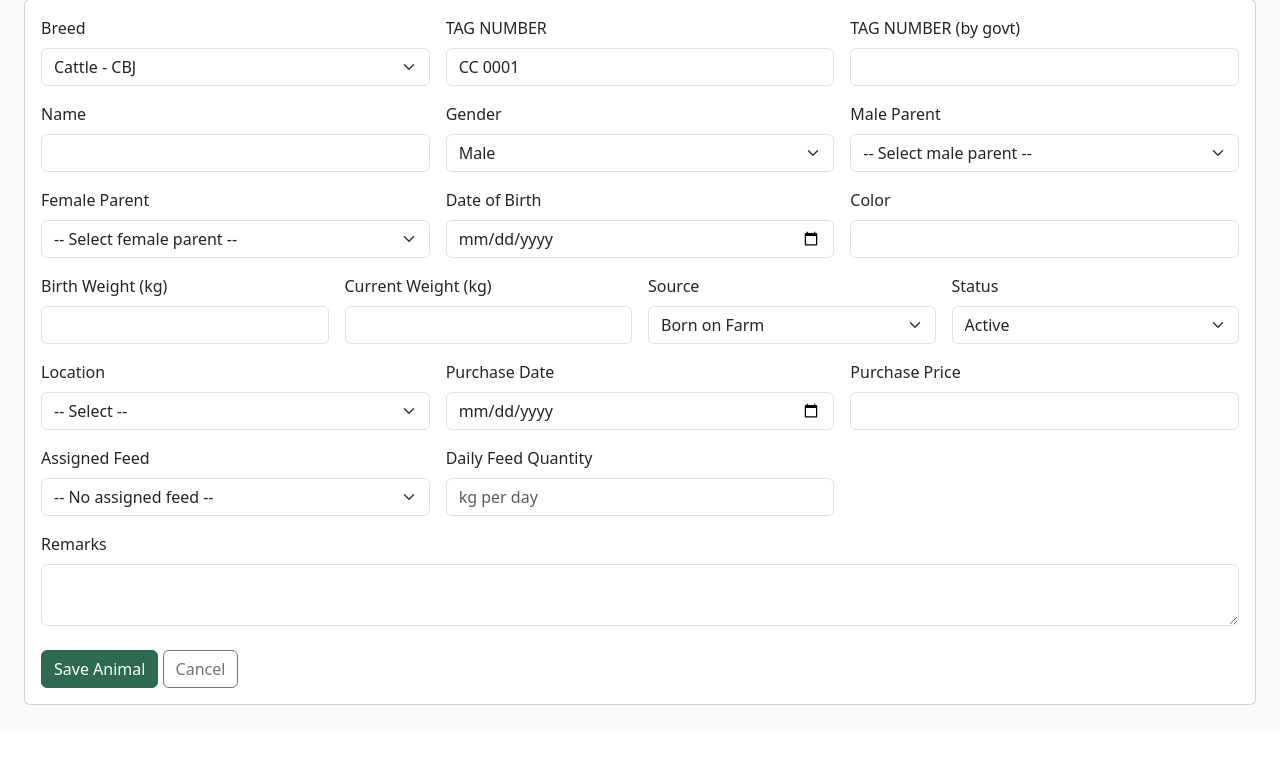
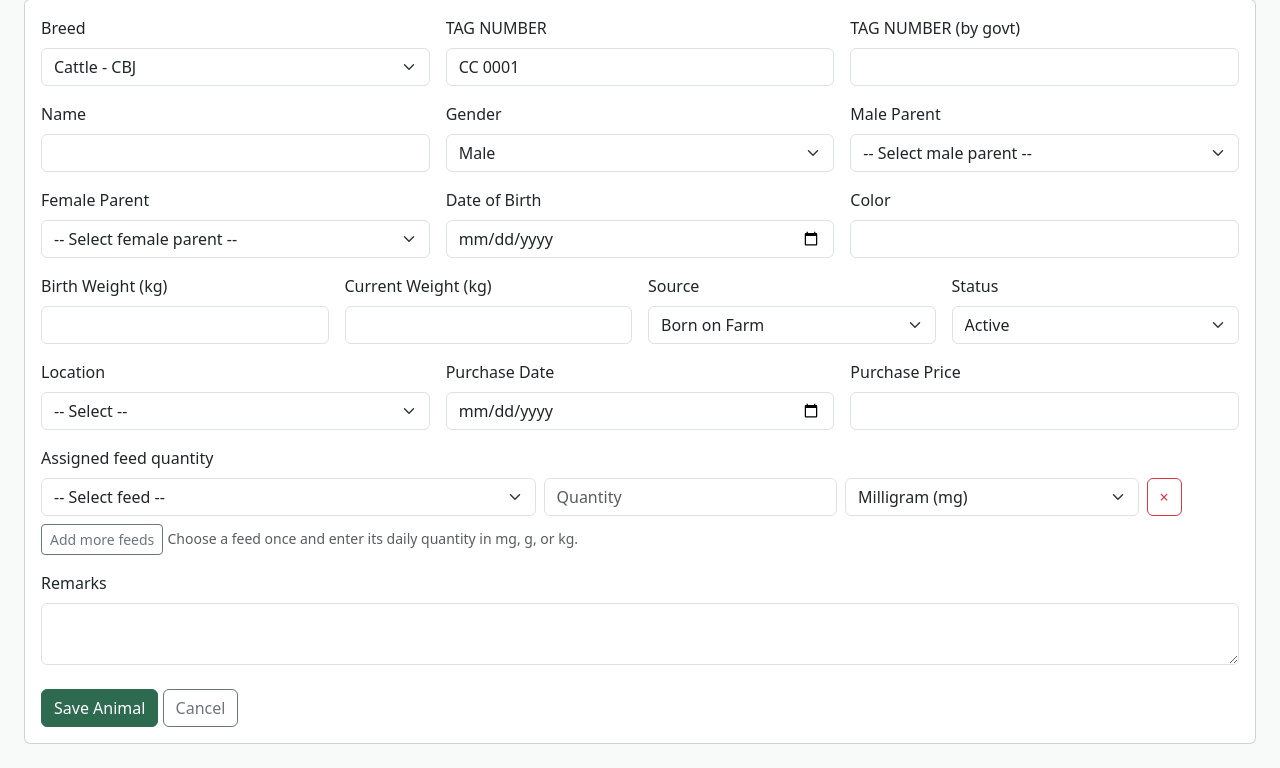
Before and after one commit to maiti-integrated-farming/farmit-in, a Flask app: page /animals/add in a window 1280 px wide. Shown: the part 135-903 px from the top of the page. Before the commit the page ends 840 px from the top, so only its background shows below. Run offline with Flask 3, Linux system fonts and the light colour scheme; a user stored in the database is signed in; some libraries are stand-ins or nearby versions.

Commit message:
feat: added selective feeding to Animals section

```diff
--- a/app/forms.py
+++ b/app/forms.py
@@ -1,7 +1,7 @@
 from flask_wtf import FlaskForm
 from wtforms import (
     StringField, PasswordField, BooleanField, SubmitField, SelectField, SelectMultipleField,
-    TextAreaField, DateField, DecimalField, IntegerField, HiddenField
+    TextAreaField, DateField, DecimalField, IntegerField, HiddenField, FormField, FieldList
 )
 from wtforms.validators import DataRequired, Email, EqualTo, Length, Optional, ValidationError, NumberRange
 from app.models import User, Organization
@@ -106,6 +106,16 @@ class InviteUserForm(FlaskForm):
             raise ValidationError('A user with this email already exists in the system.')
 
 
+class AnimalFeedAssignmentForm(FlaskForm):
+    feed_id = SelectField('Feed', coerce=int, validators=[Optional()])
+    quantity = DecimalField('Assigned feed quantity', validators=[Optional(), NumberRange(min=0)])
+    unit = SelectField('Unit', choices=[
+        ('MG', 'Milligram (mg)'),
+        ('G', 'Gram (g)'),
+        ('KG', 'Kilogram (kg)'),
+    ], validators=[Optional()])
+
+
 class AnimalForm(FlaskForm):
     tag_no = StringField('TAG NUMBER (by govt)', validators=[DataRequired(), Length(1, 40)])
     name = StringField('Name', validators=[Optional(), Length(0, 80)])
@@ -119,8 +129,7 @@ class AnimalForm(FlaskForm):
     current_weight = DecimalField('Current Weight (kg)', validators=[Optional(), NumberRange(min=0)])
     purchase_date = DateField('Purchase Date', validators=[Optional()])
     purchase_price = DecimalField('Purchase Price', validators=[Optional(), NumberRange(min=0)])
-    feed_id = SelectField('Assigned Feed', coerce=int, validators=[Optional()])
-    daily_feed_quantity = DecimalField('Daily Feed Quantity', validators=[Optional(), NumberRange(min=0)])
+    feed_assignments = FieldList(FormField(AnimalFeedAssignmentForm), min_entries=1)
     source = SelectField('Source', choices=[
         ('BORN_ON_FARM', 'Born on Farm'),
         ('PURCHASED', 'Purchased'),
--- a/app/routes/animals.py
+++ b/app/routes/animals.py
@@ -1,6 +1,6 @@
 from flask import Blueprint, render_template, redirect, url_for, flash, session, request
 from flask_login import login_required, current_user
-from app.models import db, Animal, AnimalFeedConsumption, Feed, Breed, Location, Species, AnimalWeight, AnimalMovement, Expense
+from app.models import db, Animal, AnimalFeedAssignment, AnimalFeedConsumption, Feed, Breed, Location, Species, AnimalWeight, AnimalMovement, Expense
 from app.forms import AnimalForm, AnimalFeedConsumptionForm, LocationForm
 from app.decorators import farm_required, permission_required
 from datetime import datetime
@@ -42,6 +42,38 @@ def _next_government_tag(breed):
         if (match := re.fullmatch(rf'{re.escape(prefix)} (\d+)', tag_number))
     ]
     return f'{prefix} {max(sequences, default=0) + 1:04d}'
+
+
+def _set_feed_assignment_choices(form, feeds):
+    choices = [(feed.id, f'{feed.feed_name} ({feed.unit or "KG"})') for feed in feeds]
+    for assignment in form.feed_assignments:
+        assignment.feed_id.choices = [(0, '-- Select feed --')] + choices
+
+
+def _save_feed_assignments(animal, form, feeds):
+    selected_feed_ids = []
+    for assignment in form.feed_assignments.data:
+        feed_id = assignment['feed_id']
+        if not feed_id:
+            if assignment['quantity'] or assignment['unit']:
+                raise ValueError('Select a feed before entering its quantity.')
+            continue
+        if assignment['quantity'] is None or not assignment['unit']:
+            raise ValueError('Each selected feed needs a quantity and unit.')
+        if feed_id in selected_feed_ids:
+            raise ValueError('A feed cannot be assigned more than once to the same animal.')
+        if not any(feed.id == feed_id for feed in feeds):
+            raise ValueError('Invalid feed selected.')
+        selected_feed_ids.append(feed_id)
+    animal.feed_assignments.clear()
+    for assignment in form.feed_assignments.data:
+        if assignment['feed_id']:
+            db.session.add(AnimalFeedAssignment(
+                animal=animal,
+                feed_id=assignment['feed_id'],
+                quantity=assignment['quantity'],
+                unit=assignment['unit'],
+            ))
 
 
 @animals_bp.route('/')
@@ -93,9 +125,8 @@ def add_animal():
         (a.id, f'{a.tag_no} - {a.name}' if a.name else a.tag_no)
         for a in Animal.query.filter_by(farm_id=farm_id, gender='FEMALE').order_by(Animal.tag_no).all()
     ]
-    form.feed_id.choices = [(0, '-- No assigned feed --')] + [
-        (f.id, f'{f.feed_name} ({f.unit})') for f in Feed.query.filter_by(farm_id=farm_id).order_by(Feed.feed_name).all()
-    ]
+    feeds = Feed.query.filter_by(farm_id=farm_id).order_by(Feed.feed_name).all()
+    _set_feed_assignment_choices(form, feeds)
     if form.validate_on_submit():
         # Check unique tag
         exists = Animal.query.filter_by(farm_id=farm_id, tag_no=form.tag_no.data).first()
@@ -122,8 +153,6 @@ def add_animal():
             current_weight=form.current_weight.data,
             purchase_date=form.purchase_date.data,
             purchase_price=form.purchase_price.data,
-            feed_id=form.feed_id.data or None,
-            daily_feed_quantity=form.daily_feed_quantity.data,
             source=form.source.data,
             location_id=form.location_id.data or None,
             status=form.status.data,
@@ -132,6 +161,14 @@ def add_animal():
             updated_by=current_user.id,
         )
         db.session.add(animal)
+        try:
+            _save_feed_assignments(animal, form, feeds)
+        except ValueError as error:
+            db.session.rollback()
+            flash(str(error), 'danger')
+            return render_template('animals/form.html', form=form, title='Add Animal',
+                                   government_tag_previews=government_tag_previews,
+                                   government_tag_preview=government_tag_previews.get(str(form.breed_id.data), ''))
         if animal.source == 'PURCHASED' and animal.purchase_price:
             db.session.add(Expense(
                 farm_id=farm_id,
@@ -240,9 +277,22 @@ def edit_animal(id):
             Animal.farm_id == farm_id, Animal.gender == 'FEMALE', Animal.id != id
         ).order_by(Animal.tag_no).all()
     ]
-    form.feed_id.choices = [(0, '-- No assigned feed --')] + [
-        (f.id, f'{f.feed_name} ({f.unit})') for f in Feed.query.filter_by(farm_id=farm_id).order_by(Feed.feed_name).all()
-    ]
+    feeds = Feed.query.filter_by(farm_id=farm_id).order_by(Feed.feed_name).all()
+    if not form.feed_assignments.data:
+        form.feed_assignments.entries = []
+        for assignment in animal.feed_assignments:
+            form.feed_assignments.append_entry({
+                'feed_id': assignment.feed_id,
+                'quantity': assignment.quantity,
+                'unit': assignment.unit,
+            })
+        if not animal.feed_assignments and animal.feed_id and animal.daily_feed_quantity:
+            form.feed_assignments.append_entry({
+                'feed_id': animal.feed_id,
+                'quantity': animal.daily_feed_quantity,
+                'unit': 'KG',
+            })
+    _set_feed_assignment_choices(form, feeds)
     if form.validate_on_submit():
         other = Animal.query.filter(
             Animal.farm_id == farm_id, Animal.tag_no == form.tag_no.data, Animal.id != id
@@ -250,7 +300,17 @@ def edit_animal(id):
         if other:
             flash('Tag number already exists.', 'danger')
             return render_template('animals/form.html', form=form, title='Edit Animal', animal=animal)
-        form.populate_obj(animal)
+        try:
+            _save_feed_assignments(animal, form, feeds)
+        except ValueError as error:
+            flash(str(error), 'danger')
+            return render_template('animals/form.html', form=form, title='Edit Animal', animal=animal)
+        for field_name in (
+            'tag_no', 'name', 'gender', 'breed_id', 'date_of_birth', 'color',
+            'birth_weight', 'current_weight', 'purchase_date', 'purchase_price',
+            'source', 'status', 'remarks',
+        ):
+            setattr(animal, field_name, getattr(form, field_name).data)
         if form.location_id.data == 0:
             animal.location_id = None
         if form.father_id.data == 0:
--- a/app/templates/animals/form.html
+++ b/app/templates/animals/form.html
@@ -73,13 +73,20 @@
                     {{ form.purchase_price.label(class="form-label") }}
                     {{ form.purchase_price(class="form-control") }}
                 </div>
-                <div class="col-md-4">
-                    {{ form.feed_id.label(class="form-label") }}
-                    {{ form.feed_id(class="form-select") }}
-                </div>
-                <div class="col-md-4">
-                    {{ form.daily_feed_quantity.label(class="form-label") }}
-                    {{ form.daily_feed_quantity(class="form-control", placeholder="kg per day") }}
+                <div class="col-12">
+                    <label class="form-label">Assigned feed quantity</label>
+                    <div id="feed-assignments">
+                        {% for assignment in form.feed_assignments %}
+                        <div class="row g-2 mb-2 feed-assignment">
+                            <div class="col-md-5">{{ assignment.feed_id(class="form-select") }}</div>
+                            <div class="col-md-3">{{ assignment.quantity(class="form-control", placeholder="Quantity") }}</div>
+                            <div class="col-md-3">{{ assignment.unit(class="form-select") }}</div>
+                            <div class="col-md-1"><button type="button" class="btn btn-outline-danger remove-feed" aria-label="Remove feed">&times;</button></div>
+                        </div>
+                        {% endfor %}
+                    </div>
+                    <button type="button" class="btn btn-outline-secondary btn-sm" id="add-feed">Add more feeds</button>
+                    <small class="form-text text-muted">Choose a feed once and enter its daily quantity in mg, g, or kg.</small>
                 </div>
                 <div class="col-12">
                     {{ form.remarks.label(class="form-label") }}
@@ -103,4 +110,32 @@
     });
 </script>
 {% endif %}
+<script>
+    const assignments = document.getElementById('feed-assignments');
+    const addFeedButton = document.getElementById('add-feed');
+    addFeedButton.addEventListener('click', () => {
+        const index = assignments.querySelectorAll('.feed-assignment').length;
+        const template = assignments.querySelector('.feed-assignment').cloneNode(true);
+        template.innerHTML = template.innerHTML.replace(/feed_assignments-\d+-/g, `feed_assignments-${index}-`);
+        template.querySelectorAll('select, input').forEach(field => field.value = field.tagName === 'SELECT' && field.name.endsWith('-unit') ? 'KG' : '');
+        assignments.appendChild(template);
+        updateFeedOptions();
+    });
+    assignments.addEventListener('click', event => {
+        if (!event.target.classList.contains('remove-feed')) return;
+        const rows = assignments.querySelectorAll('.feed-assignment');
+        if (rows.length > 1) event.target.closest('.feed-assignment').remove();
+        updateFeedOptions();
+    });
+    function updateFeedOptions() {
+        const selected = [...assignments.querySelectorAll('select[name$="-feed_id"]')].map(select => select.value).filter(Boolean);
+        assignments.querySelectorAll('select[name$="-feed_id"]').forEach(select => {
+            [...select.options].forEach(option => {
+                option.disabled = option.value && selected.includes(option.value) && option.value !== select.value;
+            });
+        });
+    }
+    assignments.addEventListener('change', updateFeedOptions);
+    updateFeedOptions();
+</script>
 {% endblock %}
--- a/app/templates/main/dashboard.html
+++ b/app/templates/main/dashboard.html
@@ -79,7 +79,7 @@
                         <div class="card bg-light">
                             <div class="card-body text-center">
                                 <i class="bi bi-calendar-day fs-2 text-primary"></i>
-                                <h6 class="text-muted mt-2">Daily Feed Requirement</h6>
+                                <h6 class="text-muted mt-2">Assigned Feed Quantity</h6>
                                 <h3 class="mb-0">{{ stats.total_daily_feed|round(2) }} kg</h3>
                                 <small class="text-muted">Calculated based on animal needs</small>
                             </div>
```
Also changed, not shown: app/models.py (+27 -0 lines), app/routes/main.py (+32 -29 lines), app/templates/animals/view.html (+13 -0 lines).
